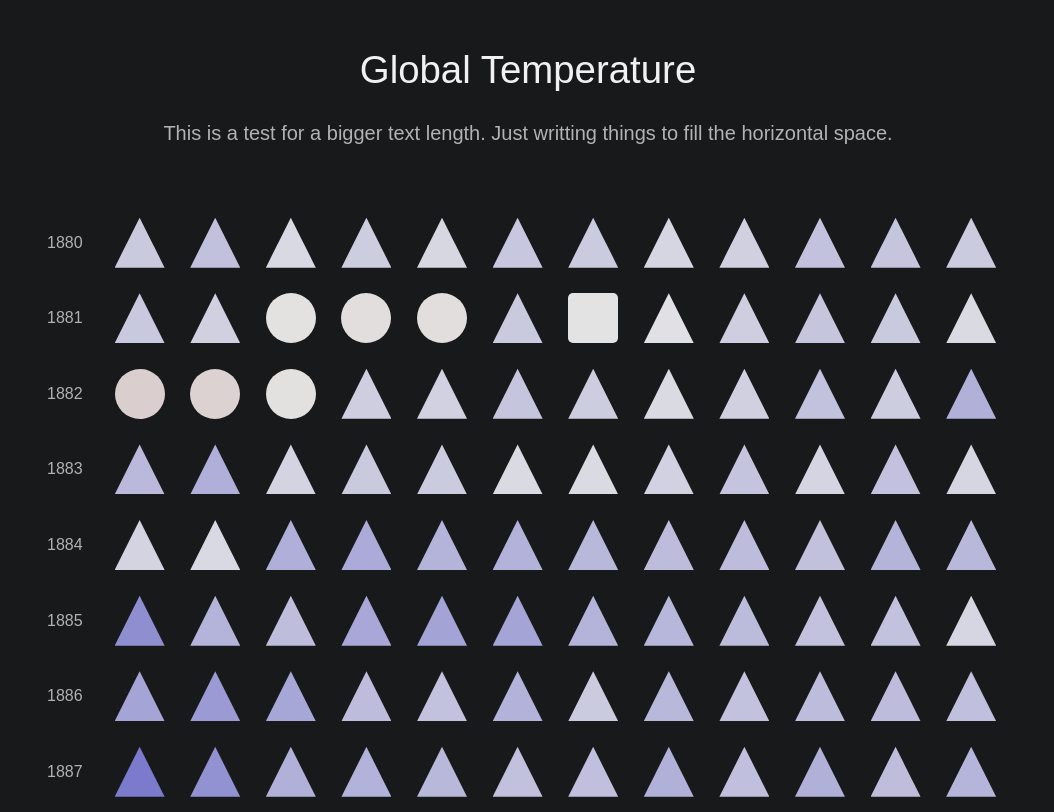
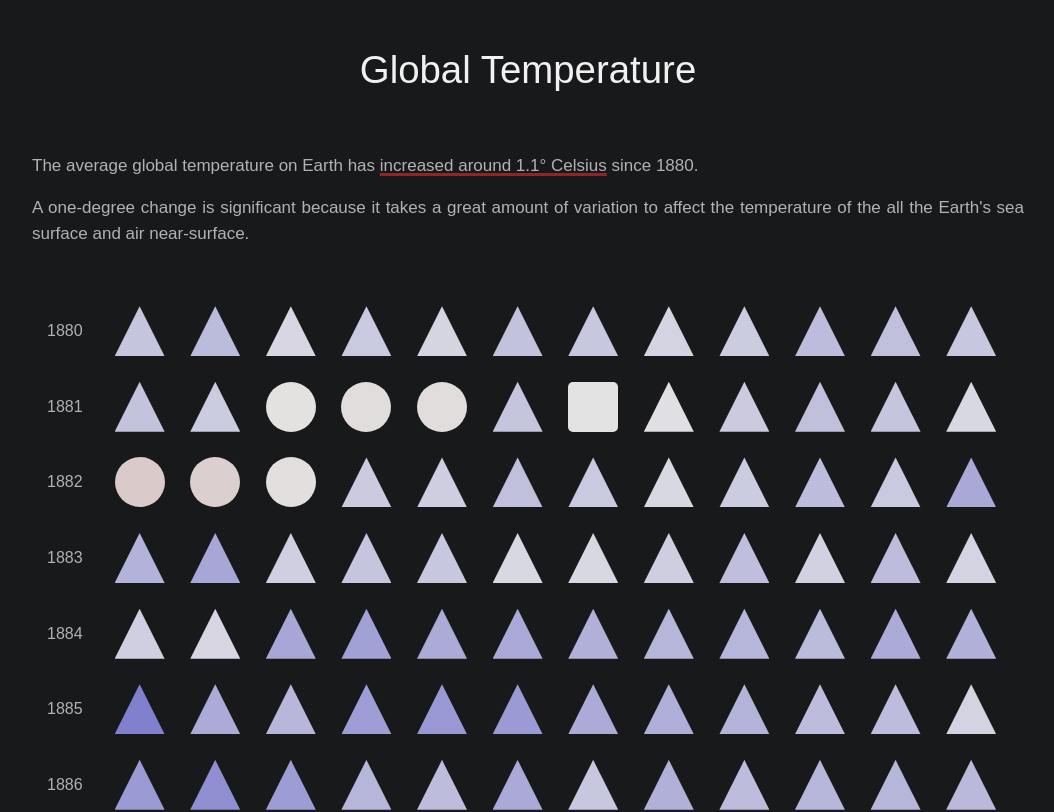
Before and after one commit to BeatrizFeliciano/global-temp, a SvelteKit app: page / in a window 1280 px wide. Shown: the top 812 px of the page, without its empty margins (112-1166 px from the left). Built offline with nearby package versions, Linux system fonts and the light colour scheme.

Commit message:
added description to chart

```diff
--- a/src/routes/+page.svelte
+++ b/src/routes/+page.svelte
@@ -7,11 +7,11 @@
     let innerHeight = 0
 
 	let warmColor = scaleLinear()
-        .domain([0, 1.5])
+        .domain([0, 1.3])
         .range(["#e6e6e6", "#810101"]);
 
 	let coldColor = scaleLinear()
-		.domain([-1.5, 0])
+		.domain([-1.3, 0])
 		.range(["#0805b1", "#e6e6e6"]);
 
 	let month = (index) => {
@@ -56,7 +56,20 @@
 
 <section>
 	<h1 class="title">Global Temperature</h1>
-	<h2 class="text">This is a test for a bigger text length. Just writting things to fill the horizontal space.</h2>
+	<h2 class="text">
+		<p>
+			The average global temperature on Earth has
+			<u style={"text-decoration-thickness: 3px; text-decoration-color: " + warmColor(1.1)}>
+				increased around 1.1° Celsius
+			</u>
+			since 1880.
+		</p>
+		<p>
+			A one-degree change is significant because it takes a great amount of variation to
+			affect the temperature of the all the Earth's sea surface and air near-surface.
+		</p>
+	</h2>
+	<div class="viz">
 		{#each data as d}
 			<div class="data">
 				<p class="year">{d.year}</p>
@@ -78,10 +91,10 @@
 							style={calcColor(figure(parseFloat(d[month(index)])), parseFloat(d[month(index)]))}
 						/>
 					{/if}
-
 				{/each}
 			</div>
 		{/each}
+	</div>
 </section>
 
 <style>
@@ -93,28 +106,29 @@
 		flex: 1;
 	}
 
-	p {
+	.year {
 		display: flex;
 		flex-direction: column;
 		justify-content: center;
 		align-items: center;
 		margin-right: 1.5vw;
 		font-size: clamp(10px, 2vw, 16px);
+		text-align: justify;
 	}
 
 	.title {
 		color: rgb(241, 241, 241);
-		margin-bottom: 20px;
+		margin-bottom: 30px;
 		text-align: center;
 		font-size: clamp(30px, 50px);
 	}
 
 	.text {
-		margin-top: 10px;
-		margin-bottom: 60px;
+		margin-bottom: 30px;
 		text-align: center;
 		font-size: large;
-		font-size: clamp(15px, 2vw, 20px);
+		font-size: clamp(12px, 2vw, 17px);
+		text-align: justify;
 	}
 
 	.data {
@@ -122,8 +136,13 @@
 		flex-direction: row;
 		justify-content: center;
 		align-items: center;
-		margin-left: 50px;
-		margin-right: 50px;
+	}
+
+	.viz {
+		display: flex;
+		flex-direction: column;
+		justify-content: center;
+		align-items: center;
 	}
 
 	.circle {
```
Lines whose indentation alone changed are shown as unchanged.
